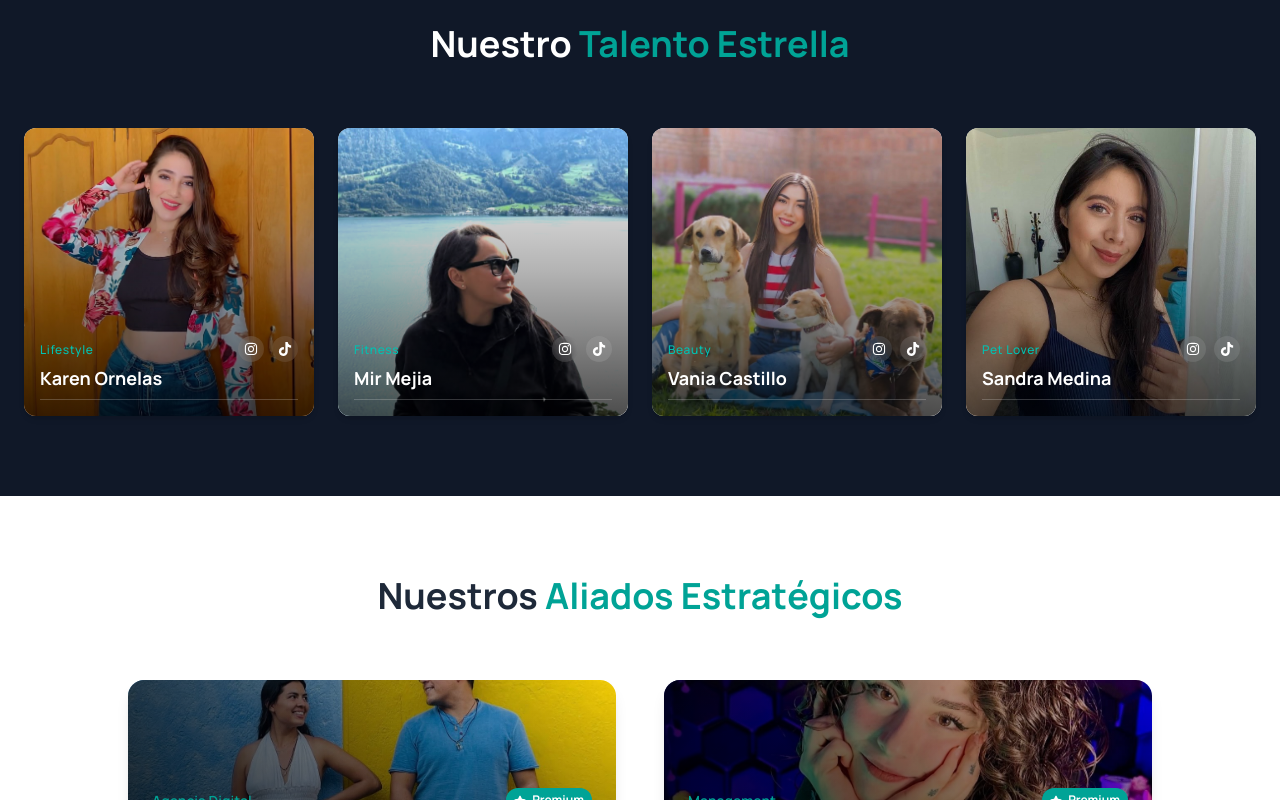
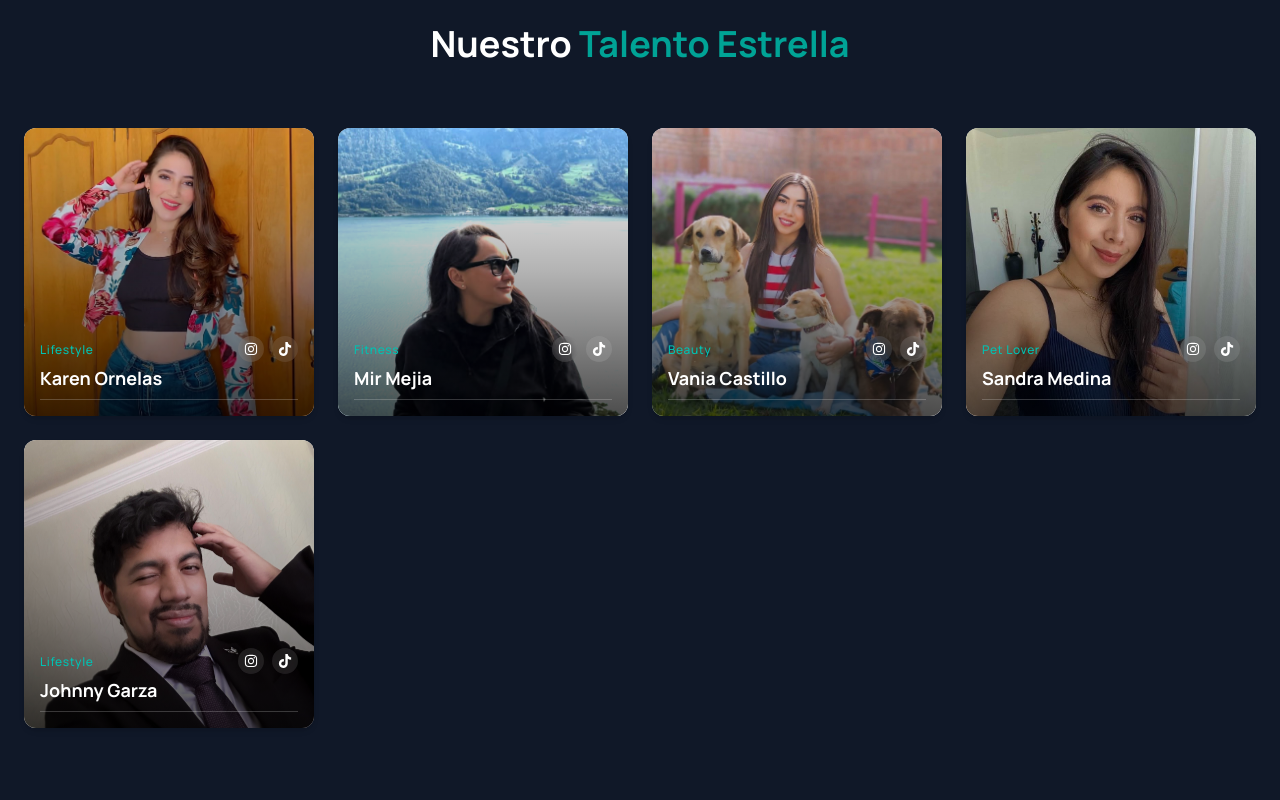
Before and after one commit to adrianmorfin10/duo, a Next.js app: page / in a window 1280 px wide. Shown: the part 1460-2260 px from the top of the page. Built offline with nearby package versions, Linux system fonts and the light colour scheme.

Commit message:
camoossss

```diff
--- a/src/app/page.tsx
+++ b/src/app/page.tsx
@@ -491,6 +491,13 @@ export default function Home() {
           category: "Pet Lover",
           instagram: "https://instagram.com/san.mendezm",
           tiktok: "https://tiktok.com/@san.mendez"
+        },
+        {
+          name: "Johnny Garza",
+          image: "/jon.jpg",
+          category: "Lifestyle",
+          instagram: "https://instagram.com/garzaferoz",
+          tiktok: "https://tiktok.com/@garzaferoz"
         }
       ].map((talent, index) => (
         <motion.div
```
Also changed, not shown: public/jon.jpg (added).
